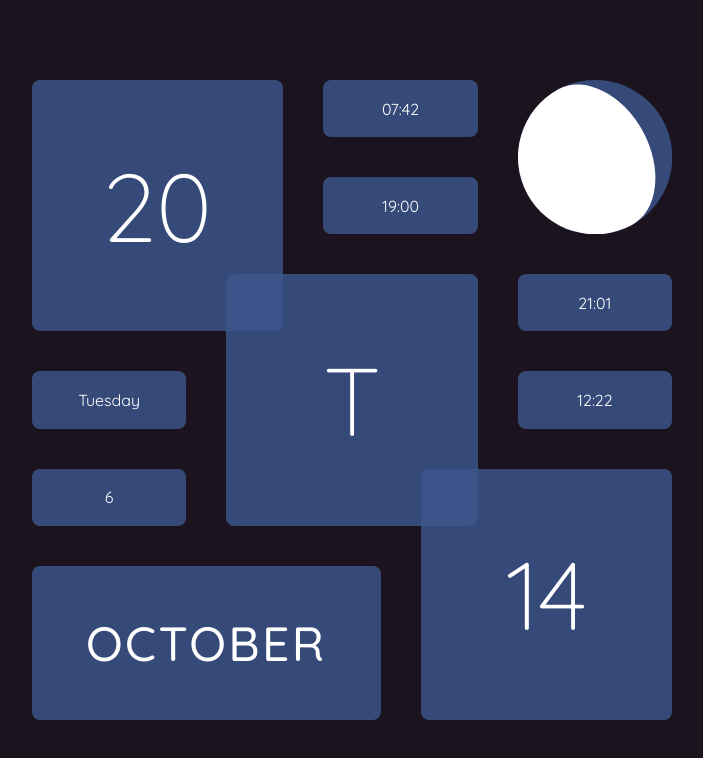
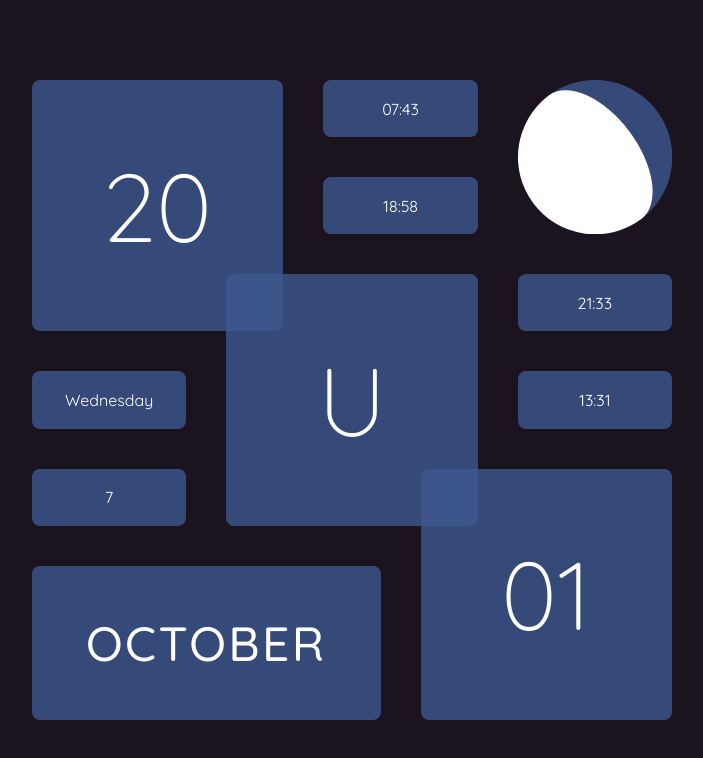
Before and after one commit to g12n/daily, a plain HTML site: page index.html in a window 1280 px wide. Shown: the whole page, without its empty margins (288-991 px from the left). Drawn offline with Linux system fonts and the light colour scheme.

Commit message:
Update gh-pages to output generated at a2783a9

```diff
--- a/index.html
+++ b/index.html
@@ -3,20 +3,20 @@
 <head>
 <meta charset="UTF-8">
 <meta name="viewport" content="width=device-width, initial-scale=1.0">
-<title>20T14</title>
+<title>20U01</title>
 <link href="https://fonts.googleapis.com/css2?family=Quicksand:wght@300;400;500;600;700&display=swap" rel="stylesheet">
 <style>body{margin:0;font-family:Quicksand,sans-serif;font-size:max(14px,calc(0 + 3vmin));background:hsl(280 20% 10%)}.arvelie{display:grid;grid-gap:5vmin;padding:10vmin;margin:auto;justify-content:center;text-align:center;width:100vmin;height:100vmin;grid-template-rows:repeat(7,1fr);grid-template-columns:repeat(7,1fr);box-sizing:border-box}.arvelie span{display:flex;align-items:center;justify-content:center;border-radius:1vmin;background-color:hsl(220deg 40% 40% / .8);color:#fff}.d,.m,.y{font-size:6em;font-weight:300}.y{grid-area:1/1/4/4}.m{grid-area:3/3/6/6}.d{grid-area:5/5/8/8}.day{grid-area:5/1/6/3}.dow{grid-area:4/1/5/3}.month{grid-area:6/1/8/5;font-weight:500;font-size:3em;letter-spacing:.05em;text-transform:uppercase}.sunset{grid-area:2/4/3/6}.sunrise{grid-area:1/4/2/6}.moonset{grid-area:4/6/5/8}.moon-info,.moonrise{grid-area:3/6/4/8}.moon-svg{grid-area:1/6/3/8}.moon-light{fill:#fff}.moon-shadow{fill:hsl(220deg 40% 40% / .8)}</style>
 
 </head>
 <body>
 <div class="arvelie">
-<span class="y">20</span><span class="m">T</span><span class="d">14</span>
+<span class="y">20</span><span class="m">U</span><span class="d">01</span>
 <span class="month">October</span>
-<span class="day">6</span>
-<span class="dow">Tuesday</span>
-<span class="sunrise">07:42</span><span class="sunset">19:00</span>
-<span class="moonrise">21:01</span><span class="moonset">12:22</span>
-<div class="moon-svg"><svg viewBox="0 0  600 600"><circle class="moon-shadow" cx="300" cy="300" r="300"/><path class="moon-light" d="M 156.9963925460611 36.27672030107061 A 211.03237547680652 300 -28.468705847758514 0 1 443.0036074539389 563.7232796989294A 300 300 -28.468705847758514 0 1 156.9963925460611 36.27672030107061z" /></svg></div>
+<span class="day">7</span>
+<span class="dow">Wednesday</span>
+<span class="sunrise">07:43</span><span class="sunset">18:58</span>
+<span class="moonrise">21:33</span><span class="moonset">13:31</span>
+<div class="moon-svg"><svg viewBox="0 0  600 600"><circle class="moon-shadow" cx="300" cy="300" r="300"/><path class="moon-light" d="M 120.50479876187973 59.6222291215623 A 166.2484293537357 300 -36.74948063379054 0 1 479.4952012381203 540.3777708784377A 300 300 -36.74948063379054 0 1 120.50479876187973 59.6222291215623z" /></svg></div>
 </div>
 </body>
 </html>
```
